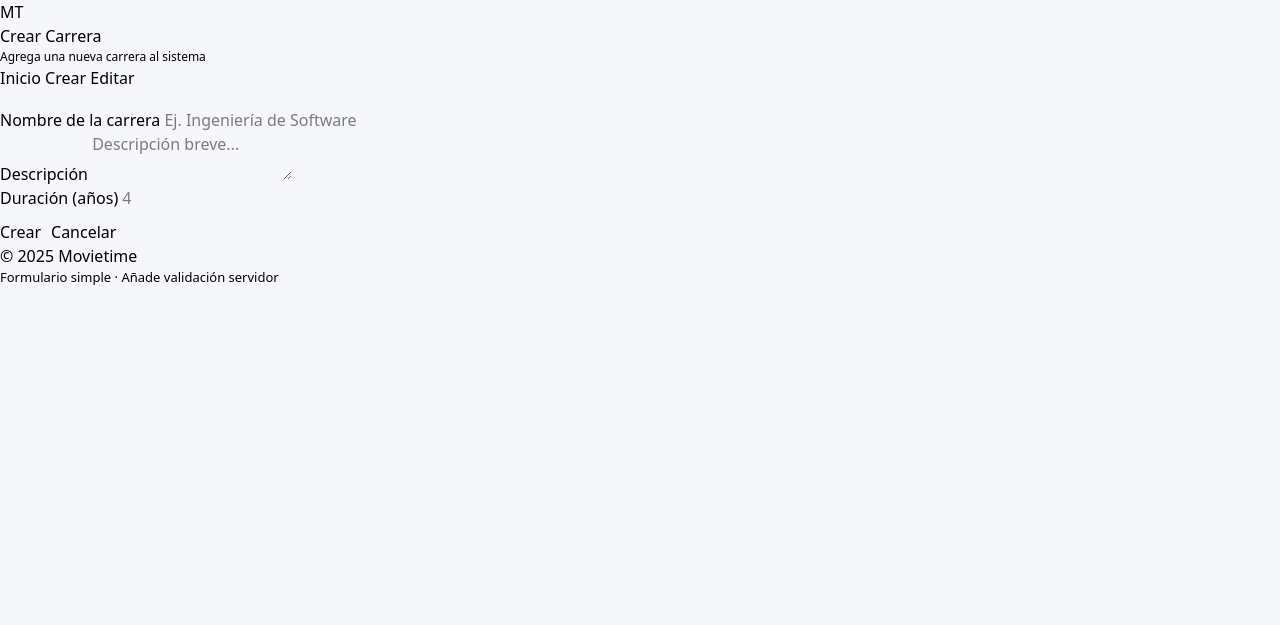
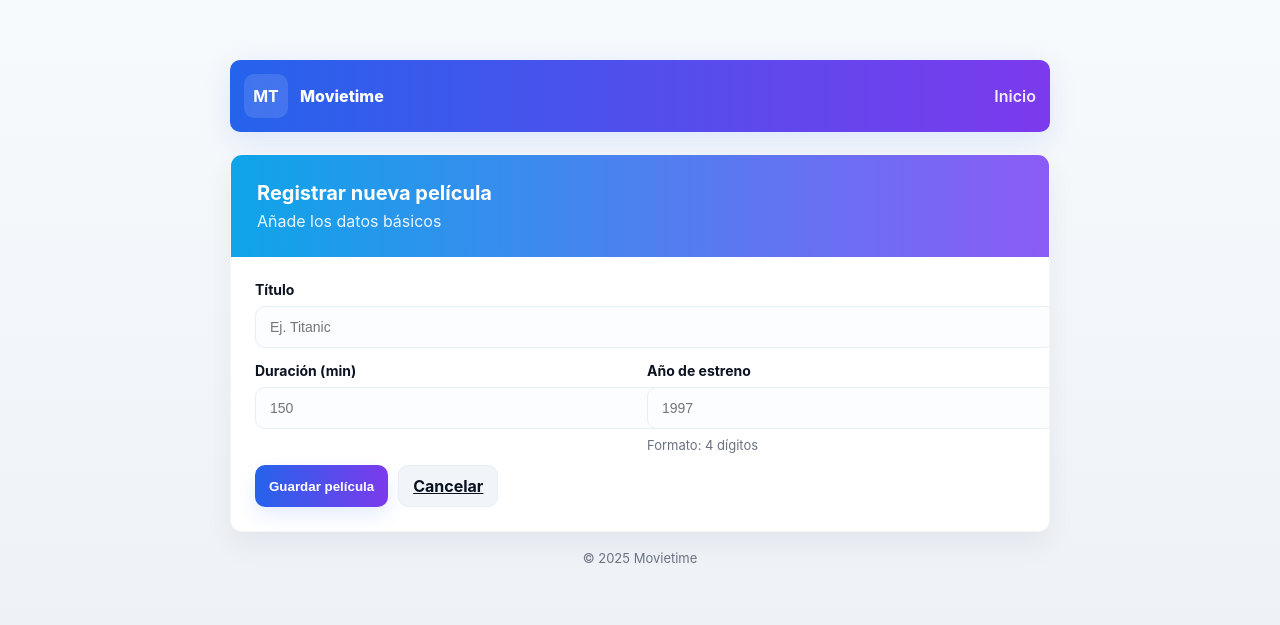
Before and after one commit to Nunu-DMG09/node_crud, a Node server app: page /create in a window 1280 px wide. Shown: the top 625 px of the page. Run offline with Node 20, Linux system fonts and the light colour scheme; style sheets or scripts are compiled from the project's sources.

Commit message:
refactor create.ejs for improved layout and styling of movie registration form

```diff
--- a/views/create.ejs
+++ b/views/create.ejs
@@ -1,57 +1,81 @@
-<!-- ...existing code... -->
 <!DOCTYPE html>
 <html lang="es">
 <head>
   <meta charset="utf-8" />
   <meta name="viewport" content="width=device-width,initial-scale=1" />
-  <title>Crear Carrera · Movietime</title>
-  <link rel="stylesheet" href="/css/estilos.css" />
+  <title>Nueva Película · Movietime</title>
+  <style>
+    :root{--bg:#f7fafc;--card:#fff;--muted:#6b7280;--brand-start:#2563eb;--brand-end:#7c3aed;--radius:12px;--shadow:0 12px 30px rgba(15,23,42,0.06);font-family:Inter,system-ui,Arial}
+    body{margin:0;background:linear-gradient(180deg,var(--bg),#eef2f7);color:#071024}
+    .wrap{max-width:820px;margin:40px auto;padding:20px}
+    .navbar{display:flex;align-items:center;justify-content:space-between;padding:14px;border-radius:10px;background:linear-gradient(90deg,var(--brand-start),var(--brand-end));color:#fff;box-shadow:0 8px 30px rgba(37,99,235,0.12)}
+    .brand{display:flex;align-items:center;gap:12px}
+    .logo{width:44px;height:44px;border-radius:10px;background:rgba(255,255,255,0.12);display:flex;align-items:center;justify-content:center;font-weight:700}
+    .card{background:var(--card);border-radius:var(--radius);box-shadow:var(--shadow);overflow:hidden;border:1px solid rgba(10,20,40,0.04);margin-top:22px}
+    .card .head{padding:26px;background:linear-gradient(90deg,#0ea5e9,#8b5cf6);color:#fff}
+    .card .body{padding:24px}
+    label{display:block;font-weight:700;margin-bottom:8px;color:#0b1220;font-size:14px}
+    input[type=text], input[type=number], textarea{
+      width:100%;padding:12px 14px;border:1px solid #e6eef8;border-radius:10px;background:#fbfdff;font-size:14px;outline:none;
+    }
+    input:focus, textarea:focus{box-shadow:0 8px 24px rgba(37,99,235,0.08);border-color:rgba(37,99,235,0.6)}
+    .row{display:grid;grid-template-columns:1fr 1fr;gap:14px}
+    .controls{display:flex;gap:10px;margin-top:12px}
+    .btn{padding:10px 14px;border-radius:10px;border:0;font-weight:700;cursor:pointer}
+    .btn-primary{background:linear-gradient(90deg,var(--brand-start),var(--brand-end));color:#fff;box-shadow:0 8px 20px rgba(37,99,235,0.12)}
+    .btn-ghost{background:#f1f5f9;color:#0b1220;border:1px solid #e6eef8}
+    .hint{font-size:13px;color:var(--muted);margin-top:8px}
+    footer{margin-top:18px;text-align:center;color:var(--muted);font-size:13px}
+    @media (max-width:720px){ .row{grid-template-columns:1fr} .wrap{padding:12px} }
+  </style>
 </head>
 <body>
-  <div class="container">
-    <header class="header">
+  <div class="wrap">
+    <header class="navbar">
       <div class="brand">
         <div class="logo">MT</div>
-        <div>
-          <h1>Crear Carrera</h1>
-          <div style="font-size:12px;color:var(--muted)">Agrega una nueva carrera al sistema</div>
-        </div>
+        <div style="font-weight:800">Movietime</div>
       </div>
-      <nav class="nav">
-        <a href="/">Inicio</a>
-        <a href="/create">Crear</a>
-        <a href="/edicion">Editar</a>
+      <nav>
+        <a href="/" style="color:rgba(255,255,255,0.9);font-weight:600;text-decoration:none">Inicio</a>
       </nav>
     </header>
 
-    <main class="hero-card" style="margin-top:18px">
-      <form action="/create" method="post" style="max-width:720px">
-        <div class="form-group">
-          <label for="nombre">Nombre de la carrera</label>
-          <input id="nombre" name="nombre" class="input" placeholder="Ej. Ingeniería de Software" required />
+    <main>
+      <div class="card">
+        <div class="head">
+          <h1 style="margin:0;font-size:20px">Registrar nueva película</h1>
+          <div style="margin-top:6px;opacity:.9">Añade los datos básicos</div>
         </div>
+        <div class="body">
+          <form action="/create" method="post" novalidate>
+            <div style="margin-bottom:14px">
+              <label for="titulo">Título</label>
+              <input id="titulo" name="titulo" type="text" placeholder="Ej. Titanic" required />
+            </div>
 
-        <div class="form-group">
-          <label for="descripcion">Descripción</label>
-          <textarea id="descripcion" name="descripcion" placeholder="Descripción breve..." ></textarea>
+            <div class="row">
+              <div>
+                <label for="duracion">Duración (min)</label>
+                <input id="duracion" name="duracion" type="number" min="1" max="600" placeholder="150" required />
+              </div>
+              <div>
+                <label for="estreno">Año de estreno</label>
+                <input id="estreno" name="estreno" type="text" maxlength="4" placeholder="1997" required />
+                <div class="hint">Formato: 4 dígitos</div>
+              </div>
+            </div>
+
+            <div class="controls">
+              <button type="submit" class="btn btn-primary">Guardar película</button>
+              <a href="/" class="btn btn-ghost" style="display:inline-flex;align-items:center;justify-content:center">Cancelar</a>
+            </div>
+          </form>
         </div>
+      </div>
 
-        <div class="form-group">
-          <label for="duracion">Duración (años)</label>
-          <input id="duracion" name="duracion" type="number" min="1" class="input" placeholder="4" />
-        </div>
-
-        <div style="display:flex;gap:10px;margin-top:10px">
-          <button class="btn" type="submit">Crear</button>
-          <a class="btn ghost" href="/">Cancelar</a>
-        </div>
-      </form>
+      <footer>© <%= new Date().getFullYear() %> Movietime</footer>
     </main>
-
-    <footer class="footer">
-      <div>© <%= new Date().getFullYear() %> Movietime</div>
-      <div style="font-size:13px;color:var(--muted)">Formulario simple · Añade validación servidor</div>
-    </footer>
   </div>
 </body>
 </html>
```
